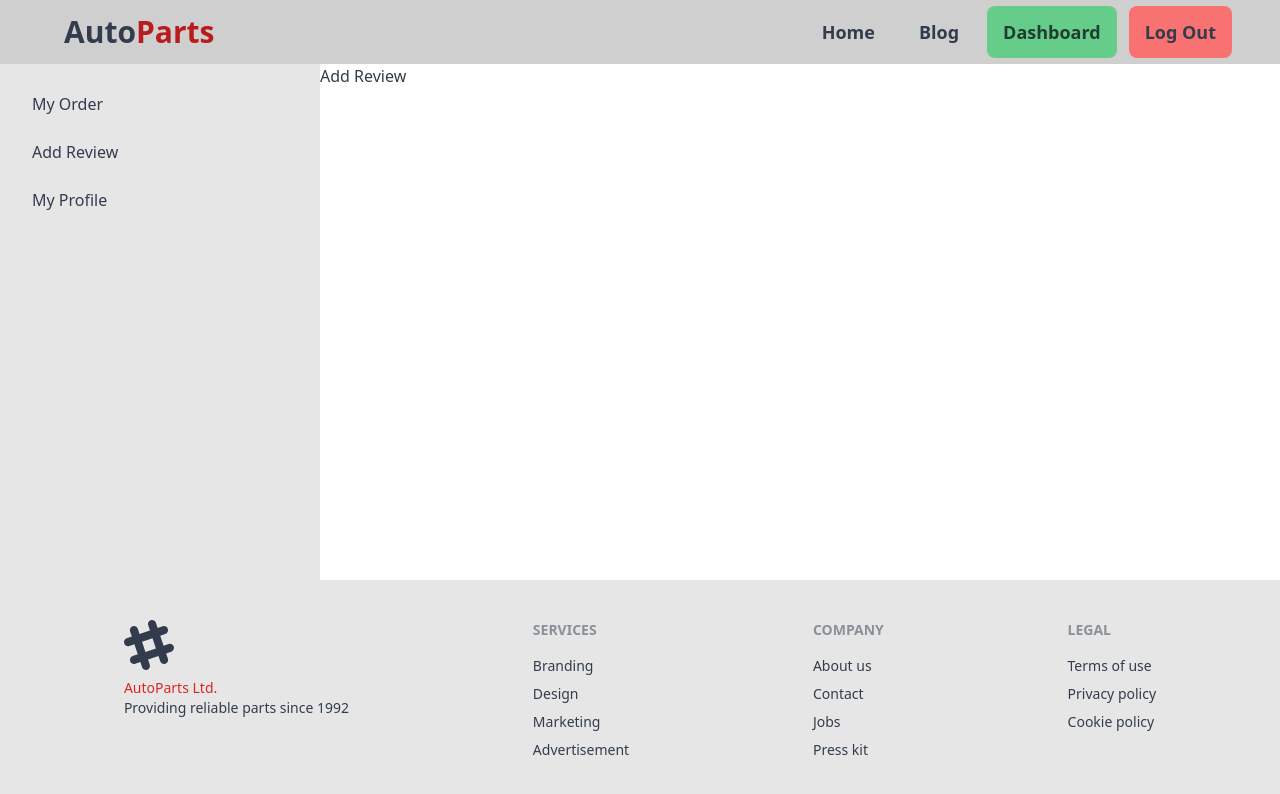
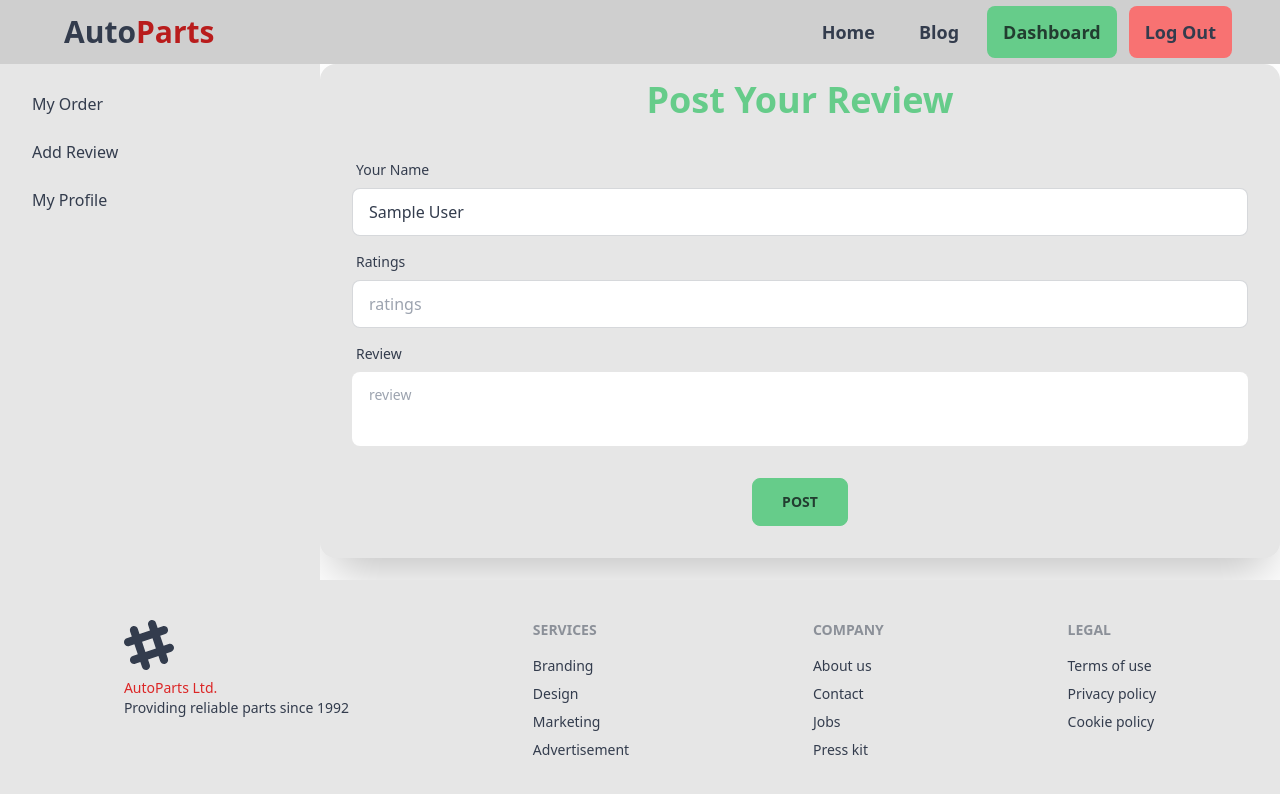
Before and after one commit to RiyaadHossain/AutoParts-Client, a React (Create React App) app: page /dashboard/add-review in a window 1280 px wide. Shown: the top 794 px of the page. Built offline with nearby package versions, Linux system fonts and the light colour scheme; no server answers; sample sign-in values are in the browser's storage.

Commit message:
add review section added

```diff
--- a/src/App.js
+++ b/src/App.js
@@ -22,7 +22,14 @@ function App() {
           <Route path="/blog" element={<Blog />} />
           <Route path="/login" element={<LogIn />} />
           <Route path="/signup" element={<SignUp />} />
-          <Route path="/dashboard" element={<Dashboard />}>
+          <Route
+            path="/dashboard"
+            element={
+              <PrivateRoute>
+                <Dashboard />
+              </PrivateRoute>
+            }
+          >
             <Route index element={<MyOrder />} />
             <Route path="add-review" element={<AddReview />} />
             <Route path="my-profile" element={<MyProfile />} />
--- a/src/Pages/Auth/LogIn.jsx
+++ b/src/Pages/Auth/LogIn.jsx
@@ -9,6 +9,8 @@ import {
   useSignInWithEmailAndPassword,
   useSignInWithGoogle,
 } from "react-firebase-hooks/auth";
+import { useQuery } from "react-query";
+import fetcher from "../../API/api";
 
 const LogIn = () => {
   const location = useLocation();
--- a/src/Pages/Dashboard/AddReview.jsx
+++ b/src/Pages/Dashboard/AddReview.jsx
@@ -1,11 +1,85 @@
-import React from 'react';
+import React from "react";
+import { useAuthState } from "react-firebase-hooks/auth";
+import toast from "react-hot-toast";
+import fetcher from "../../API/api";
+import auth from "../../Authentication/Firebase.init";
 
 const AddReview = () => {
-    return (
-        <div>
-            <h1>Add Review</h1>
-        </div>
-    );
+  const [user] = useAuthState(auth);
+  console.log(user);
+  const addReview = async (e) => {
+    e.preventDefault();
+    const reviewInfo = {
+      img: user.photoURL || "https://randomuser.me/api/portraits/med/men/75.jpg",
+      name: user.displayName || e.target.name.value,
+      ratting: e.target.ratings.value || 0,
+      review: e.target.review.value,
+    };
+
+    await fetcher.post("/review", reviewInfo).then((data) => console.log(data));
+    toast.success('Thanks for Your Fedback')
+    e.target.reset()
+  };
+  return (
+    <div class="hero h-[60vh]">
+      <div class="card flex-shrink-0 w-full max-w-5xl shadow-2xl bg-base-200">
+        <h1 className="text-center text-primary mt-4 text-4xl font-bold">
+          Post Your Review
+        </h1>
+        <form onSubmit={addReview} class="card-body">
+          <div class="form-control">
+            <label class="label">
+              <span class="label-text">Your Name</span>
+            </label>
+            {user?.displayName ? (
+              <input
+                readOnly
+                type="text"
+                name="name"
+                placeholder="name"
+                value={user.displayName}
+                class="input input-bordered"
+              />
+            ) : (
+              <input
+                type="text"
+                name="name"
+                placeholder="name"
+                class="input input-bordered"
+              />
+            )}
+          </div>
+          <div class="form-control">
+            <label class="label">
+              <span class="label-text">Ratings</span>
+            </label>
+            <input
+              type="text"
+              name="ratings"
+              placeholder="ratings"
+              class="input input-bordered"
+            />
+          </div>
+          <div class="form-control">
+            <label class="label">
+              <span class="label-text">Review</span>
+            </label>
+            <textarea
+              type="text"
+              name="review"
+              placeholder="review"
+              class="textarea resize-none "
+            />
+          </div>
+          <div class="form-control w-24 mx-auto mt-6">
+            <button type="submit" class="btn btn-primary">
+              Post
+            </button>
+          </div>
+        </form>
+      </div>
+    </div>
+  );
 };
 
 export default AddReview;
--- a/src/Pages/Dashboard/MyOrder.jsx
+++ b/src/Pages/Dashboard/MyOrder.jsx
@@ -1,5 +1,6 @@
 import React from "react";
 import { useAuthState } from "react-firebase-hooks/auth";
+import { MdCancel } from "react-icons/md";
 import { useQuery } from "react-query";
 import fetcher from "../../API/api";
 import auth from "../../Authentication/Firebase.init";
@@ -32,7 +33,7 @@ const MyOrder = () => {
               <th>Name</th>
               <th>Orders</th>
               <th>Unit Price</th>
-              <th>Pay</th>
+              <th>Action</th>
             </tr>
           </thead>
           <tbody>
@@ -42,8 +43,9 @@ const MyOrder = () => {
                 <td className="font-bold">{order.name}</td>
                 <td>{order.ordered} pc</td>
                 <td>$ {order.price}</td>
-                <td>
-                  <button className="btn btn-xs btn-success">Pay</button>
+                <td className="flex items-center ">
+                  <button className="btn btn-xs btn-success mr-2">Pay</button>
+                  <button className="text-2xl text-error "><MdCancel/></button>
                 </td>
               </tr>
             ))}
--- a/src/Pages/Home/BusinessSummary.jsx
+++ b/src/Pages/Home/BusinessSummary.jsx
@@ -8,14 +8,14 @@ const BusinessSummary = () => {
   return (
     <div className="pt-32 mx-auto container">
       <h1 className="text-5xl text-center text-secondary font-bold mb-12">
-       Successful Deals
+       Business Summary
       </h1>
       <div className="grid grid-cols-1 md:grid-cols-2 lg:grid-cols-4 gap-8">
         {/* Summary - 1 */}
         <div className="text-center">
           <BsPeopleFill className="text-7xl text-accent mx-auto" />
           <div>
-            <h1 className="text-5xl font-bold mt-8 mb-2">100 +</h1>
+            <h1 className="text-5xl font-bold mt-8 mb-2">90k +</h1>
             <p className="text-3xl font-semibold text-accent">Customers</p>
           </div>
         </div>
@@ -23,7 +23,7 @@ const BusinessSummary = () => {
         <div className="text-center">
           <GiReceiveMoney className="text-7xl text-accent mx-auto" />
           <div>
-            <h1 className="text-5xl font-bold mt-8 mb-2">100 +</h1>
+            <h1 className="text-5xl font-bold mt-8 mb-2">200m +</h1>
             <p className="text-3xl font-semibold text-accent">Annual revenue</p>
           </div>
         </div>
@@ -39,7 +39,7 @@ const BusinessSummary = () => {
         <div className="text-center">
           <FaTools className="text-7xl text-accent mx-auto" />
           <div>
-            <h1 className="text-5xl font-bold mt-8 mb-2">100 +</h1>
+            <h1 className="text-5xl font-bold mt-8 mb-2">60 +</h1>
             <p className="text-3xl font-semibold text-accent">Tools</p>
           </div>
         </div>
--- a/src/Pages/Home/Landing.jsx
+++ b/src/Pages/Home/Landing.jsx
@@ -1,5 +1,4 @@
 import React from 'react';
-import Dashboard from '../Dashboard/Dashboard';
 import Banner from './Banner';
 import BusinessSummary from './BusinessSummary';
 import FeaturedBrand from './FeaturedBrand';
@@ -16,7 +15,6 @@ const Landing = () => {
             <BusinessSummary/>
             <WhyChooseUs/>
             <Reviews/>
-            <Dashboard/>
         </div>
     );
 };
--- a/src/Pages/Home/Reviews.jsx
+++ b/src/Pages/Home/Reviews.jsx
@@ -1,30 +1,43 @@
-import React, { useEffect, useState } from "react";
+import { useQuery } from "react-query";
+import fetcher from "../../API/api";
 
 const Reviews = () => {
-  const [reviews, setReviews] = useState([]);
-  useEffect(() => {
-    fetch("reviews.json")
-      .then((res) => res.json())
-      .then((data) => setReviews(data));
-  }, []);
+  const { data, isLoading } = useQuery("review", async () => {
+    const res = await fetcher.get("/review");
+    return res.data;
+  });
+
+  console.log(data);
+
+  if (isLoading) return <p>Loading...</p>;
+
   return (
-    <div className="pt-32 container mx-auto">
+    <div className="pt-32 container mx-auto mb-14">
       <h1 className="text-5xl text-center text-secondary font-bold mb-8">
         Our Clients
       </h1>
       <div className="grid grid-cols-1 md:grid-cols-2 gap-8">
-        {reviews.map((review, i) => (
-          <div key={i} className="flex items-center min-h-44 bg-base-200 rounded-md">
-            <img className="w-36 mr-5 h-full rounded-md object-cover" src={review.img} alt="" />
+        {data.map((review, i) => (
+          <div
+            key={i}
+            className="flex items-center min-h-44 bg-base-200 rounded-md"
+          >
+            <img
+              className="w-36 mr-5 h-full rounded-md object-cover"
+              src={review.img}
+              alt=""
+            />
             <div className=" p-3">
               <h3 className="text-xl font-semibold">{review.name}</h3>
               <p className="flex items-center my-3">
                 <span className="text-lg mr-1">{review.ratting}</span>
-                <div className="rating"><input
-                  type="radio"
-                  name="rating-3"
-                  class="mask mask-heart bg-red-400"
-                /></div>
+                <div className="rating">
+                  <input
+                    type="radio"
+                    name="rating-3"
+                    class="mask mask-heart bg-red-400"
+                  />
+                </div>
               </p>
               <p className="text-lg">{review.review}</p>
             </div>
```
Also changed, not shown: src/Components/Navbar.jsx (+6 -1 lines).
